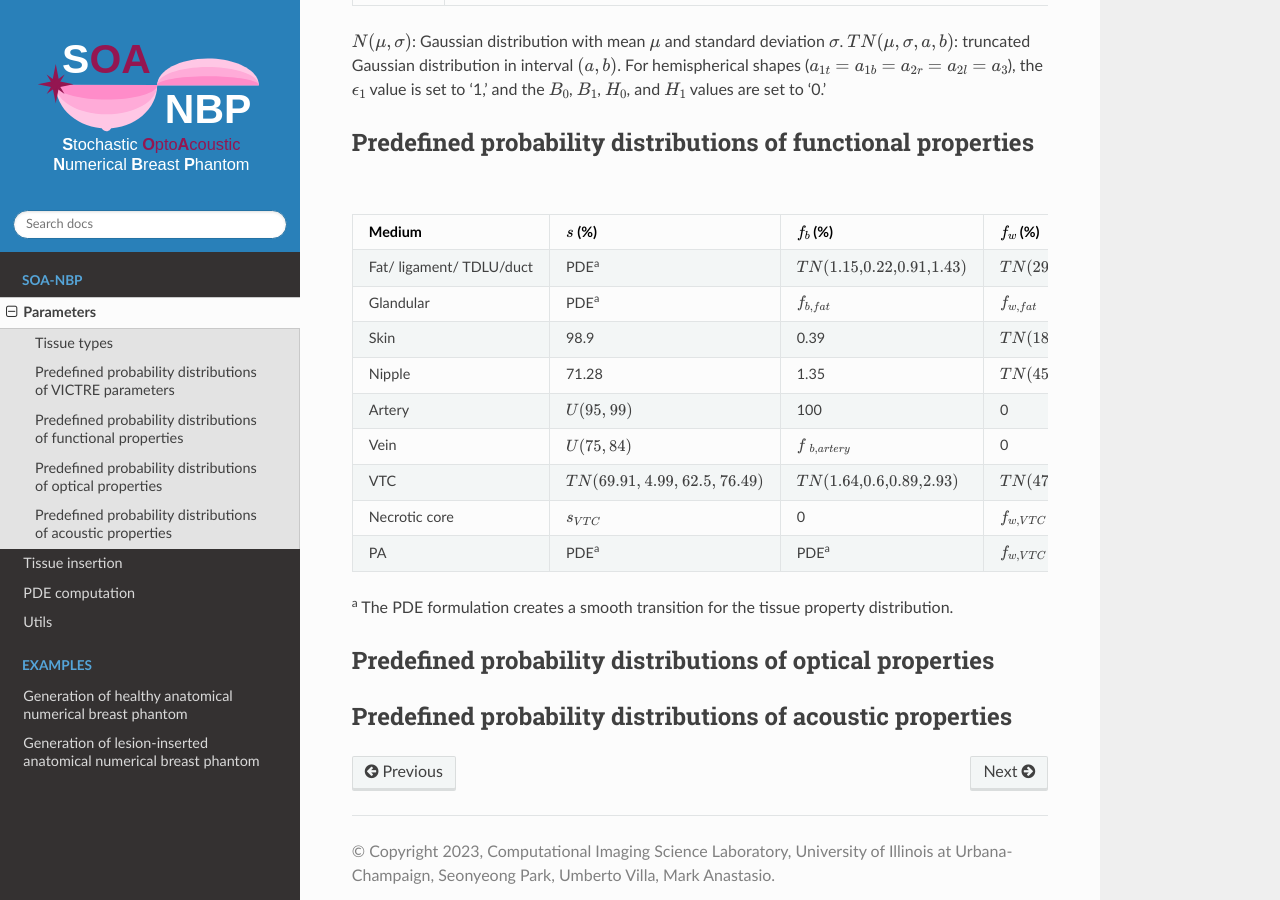
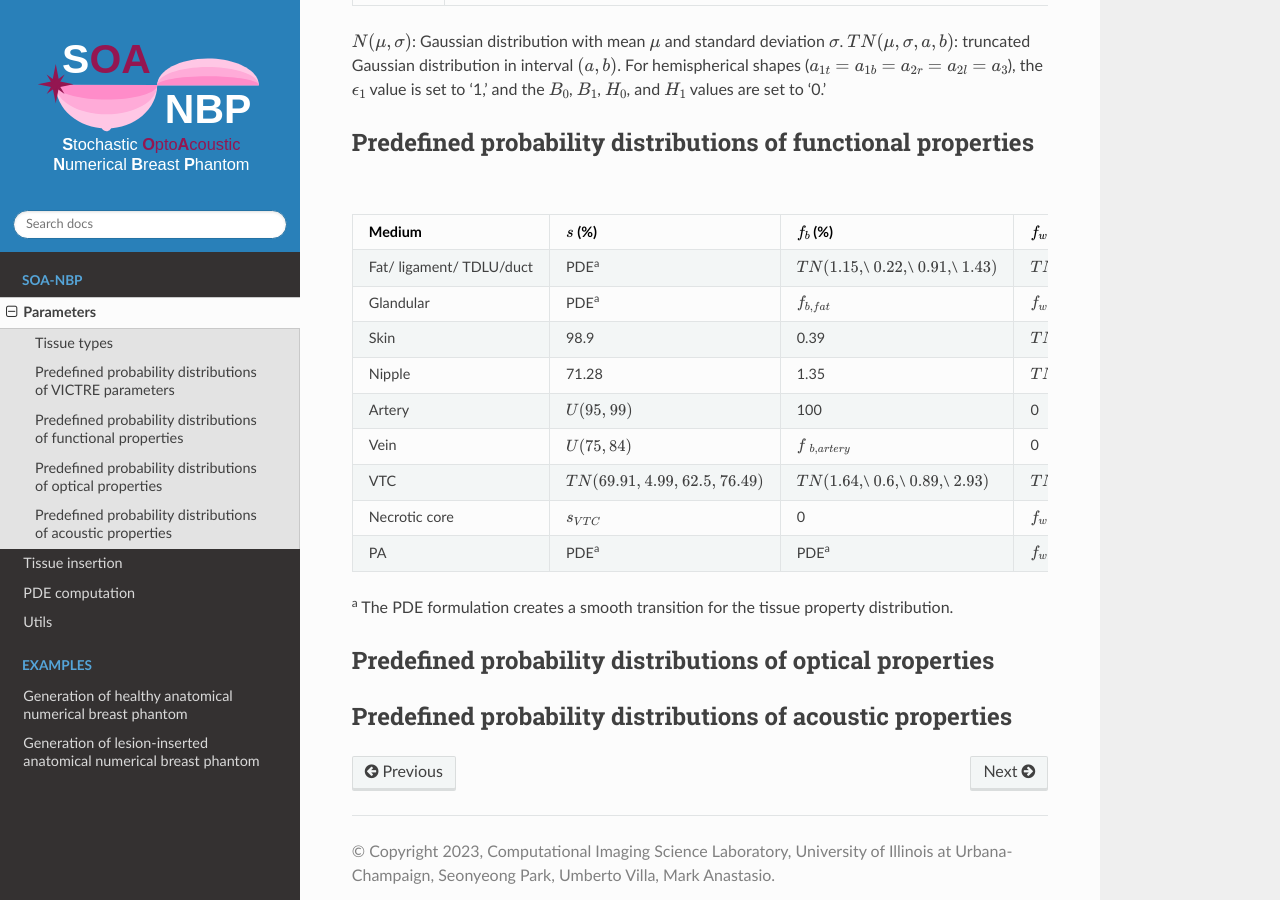
Before and after one commit to seonyeong-park/soa-nbp-tutorial, a Sphinx documentation site: the page built from docs/source/soa-nbp/parameters.rst, in a window 1280 px wide and 900 px high, scrolled down 1208 px. Built offline with Sphinx 7.4.7 and the Read the Docs theme 2.0.0, drawn with Linux system fonts in a browser that asks for light colours; pages that are not in the unit, such as notebooks, are missing from menus.

```diff
--- a/docs/source/soa-nbp/parameters.rst
+++ b/docs/source/soa-nbp/parameters.rst
@@ -78,9 +78,9 @@ Predefined probability distributions of functional properties
 +-----------+-----------------+-------------------+-----------------+---------------------+----------------+
 | Medium    |:math:`s` (%)    |:math:`f_b` (%)    |:math:`f_w` (%)  |:math:`f_f` (%)      |:math:`f_m` (%) |
 +===========+=================+===================+=================+=====================+================+
-| Fat/      | PDE\ :sup:`a`   |:math:`TN(1.15,`\  |:math:`TN(29.17,`|:math:`100 - `       | 0              |
-| ligament/ |                 |:math:`0.22,`\     |:math:`13.11,`   |:math:`(f_ {b,fat} ` |                |
-| TDLU/duct |                 |:math:`0.91,`\     |:math:`14, 20)`  |:math:`+ f_{w,fat})` |                |
+| Fat/      | PDE\ :sup:`a`   |:math:`TN(1.15,`\\ |:math:`TN(29.17,`|:math:`100 - `       | 0              |
+| ligament/ |                 |:math:`0.22,`\\    |:math:`13.11,`   |:math:`(f_ {b,fat} ` |                |
+| TDLU/duct |                 |:math:`0.91,`\\    |:math:`14, 20)`  |:math:`+ f_{w,fat})` |                |
 |           |                 |:math:`1.43)`      |                 |                     |                |
 +-----------+-----------------+-------------------+-----------------+---------------------+----------------+
 | Glandular | PDE\ :sup:`a`   |:math:`f_{b,fat}`  |:math:`f_{w,fat}`| 0                   | 0              |
@@ -103,9 +103,9 @@ Predefined probability distributions of functional properties
 | Vein      |:math:`U(75, 84)`|:math:`f`          | 0               | 0                   | 0              |
 |           |                 |:math:`_{b,artery}`|                 |                     |                |
 +-----------+-----------------+-------------------+-----------------+---------------------+----------------+
-| VTC       |:math:`TN(69.91,`|:math:`TN(1.64,`\  |:math:`TN(47.67,`|:math:`100 - `       | 0              |
-|           |:math:`4.99,`    |:math:`0.6,`\      |:math:`20.15,`   |:math:`(f_{b,VTC} + `|                |
-|           |:math:`62.5,`    |:math:`0.89,`\     |:math:`24.14,`   |:math:`f_{w,VTC})`   |                |
+| VTC       |:math:`TN(69.91,`|:math:`TN(1.64,`\\ |:math:`TN(47.67,`|:math:`100 - `       | 0              |
+|           |:math:`4.99,`    |:math:`0.6,`\\     |:math:`20.15,`   |:math:`(f_{b,VTC} + `|                |
+|           |:math:`62.5,`    |:math:`0.89,`\\    |:math:`24.14,`   |:math:`f_{w,VTC})`   |                |
 |           |:math:`76.49)`   |:math:`2.93)`      |:math:`82.25)`   |                     |                |
 +-----------+-----------------+-------------------+-----------------+---------------------+----------------+
 | Necrotic  |:math:`s_{VTC}`  | 0                 |:math:`f_{w,VTC}`|:math:`f_{f,VTC}`    | 0              |
```
